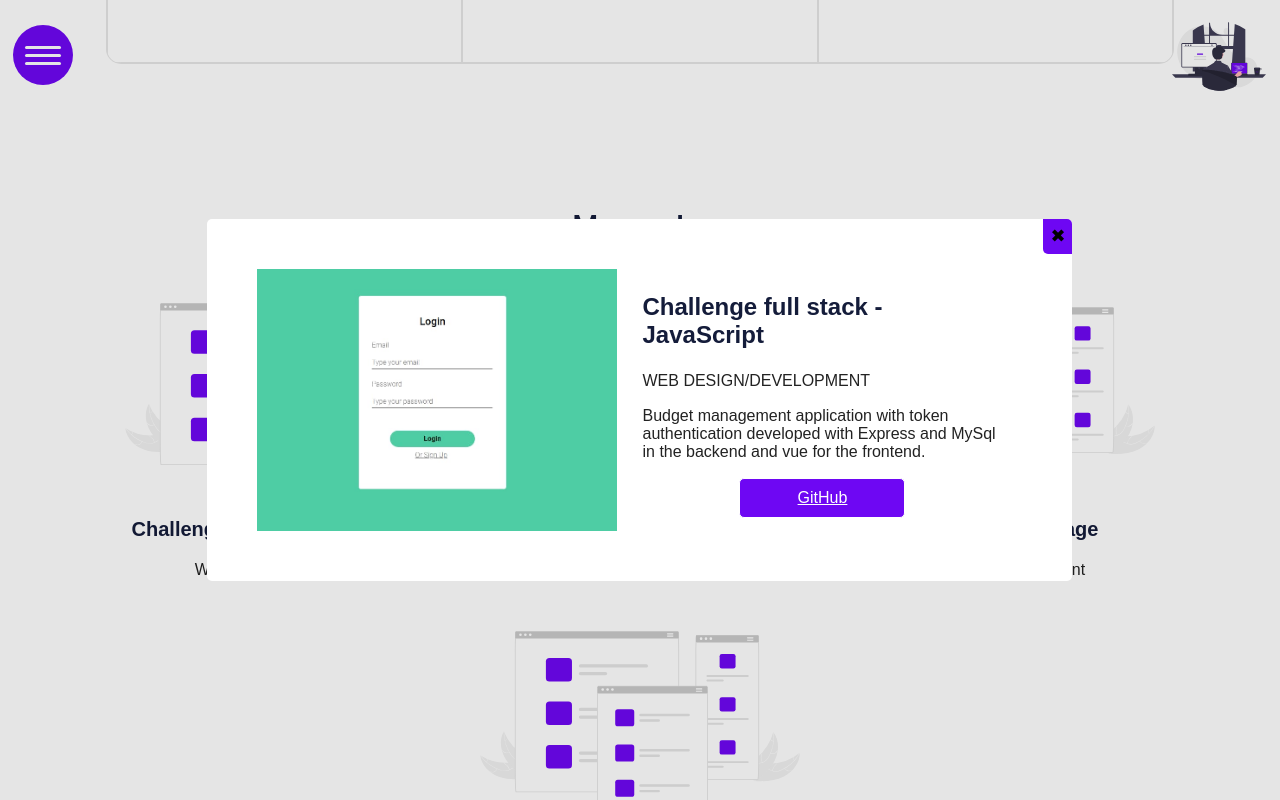
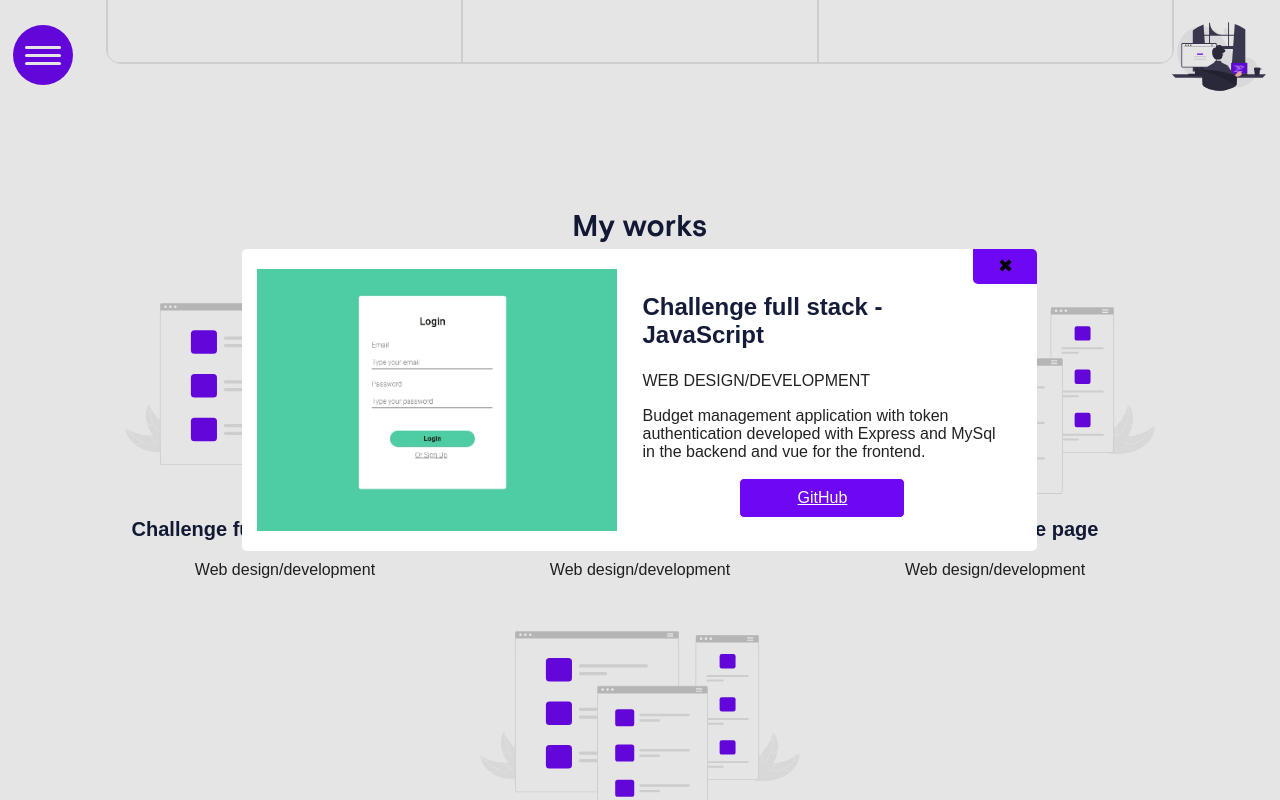
Before and after one commit to Behelit0906/portafolio, a Vue app: page / in a window 1280 px wide. Both pictures are taken after a click on the element 284 px from the left and 2733 px from the top of the page. Shown: the part 2333-3133 px from the top of the page. Built offline with nearby package versions, Linux system fonts and the light colour scheme; a web font is replaced by a local one.

Commit message:
adjust workModal

```diff
--- a/src/components/WorkModal.vue
+++ b/src/components/WorkModal.vue
@@ -56,11 +56,10 @@ const imagePath = new URL(`../assets/img/projectImages/${props.image}`, import.m
 .modal-container {
     position: relative;
     z-index: 30;
-    top: -200px;
     width: 70%;
     overflow: hidden;
     max-width: 765px;
-    padding: 50px;
+    padding: 20px 15px;
     background-color: #fff;
     border-radius: 5px;
     opacity: 0;
@@ -71,6 +70,7 @@ const imagePath = new URL(`../assets/img/projectImages/${props.image}`, import.m
 
 .close-button {
     position: absolute;
+    width: 50px;
     padding: 7px;
     right: 0px;
     top: 0px;
@@ -161,15 +161,18 @@ const imagePath = new URL(`../assets/img/projectImages/${props.image}`, import.m
 
 @media screen and (max-height:500px) {
     .modal-container {
-        width: 80%;
-        height: 85%;
+        box-sizing: border-box;
+        width: 90%;
+        height: 90%;
+        overflow-y: scroll;
         max-height: 275px;
         text-align: left;
     }
 
     .flex-container {
         flex-direction: row;
-        align-items: center;
+        align-items: flex-start;
+        justify-content: center;
     }
 }
 
```
